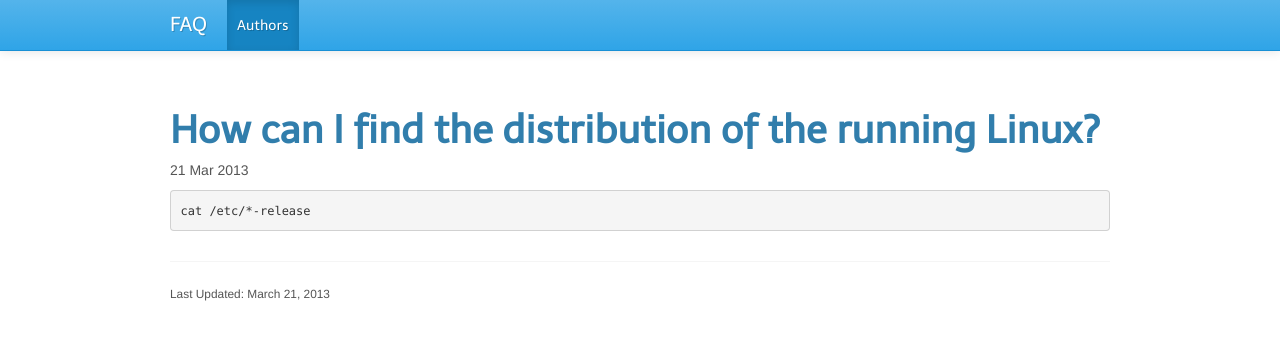
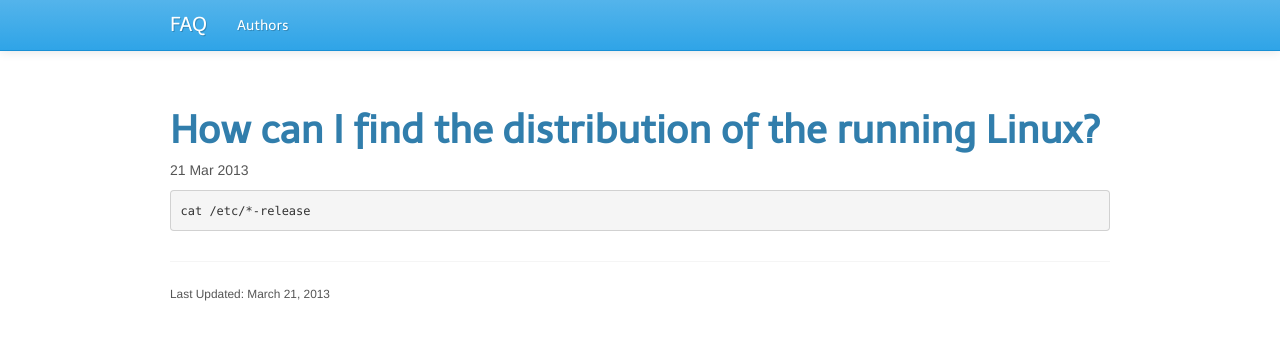
Before and after one commit to reprogrammer/faq, a Jekyll site: the page built from _posts/2013-03-21-how-can-i-find-the-distribution-of-the-running-linux.md, in a window 1280 px wide. Shown: the top 340 px of the page. Built offline with Jekyll 4.4.1, drawn with Linux system fonts in a browser that asks for light colours; Markdown is read by kramdown in place of the engine named in the settings.

Commit message:
Made the Authors menu inactive for posts.

```diff
--- a/_layouts/post-layout.html
+++ b/_layouts/post-layout.html
@@ -7,7 +7,7 @@ layout: page-layout
     <div class="container">
       <a class="brand" href="#">FAQ</a>
       <ul class="nav">
-        <li class="active"><a href="{{site.url}}/authors">Authors</a></li>
+        <li><a href="{{site.url}}/authors">Authors</a></li>
       </ul>
     </div>
   </div>
```
